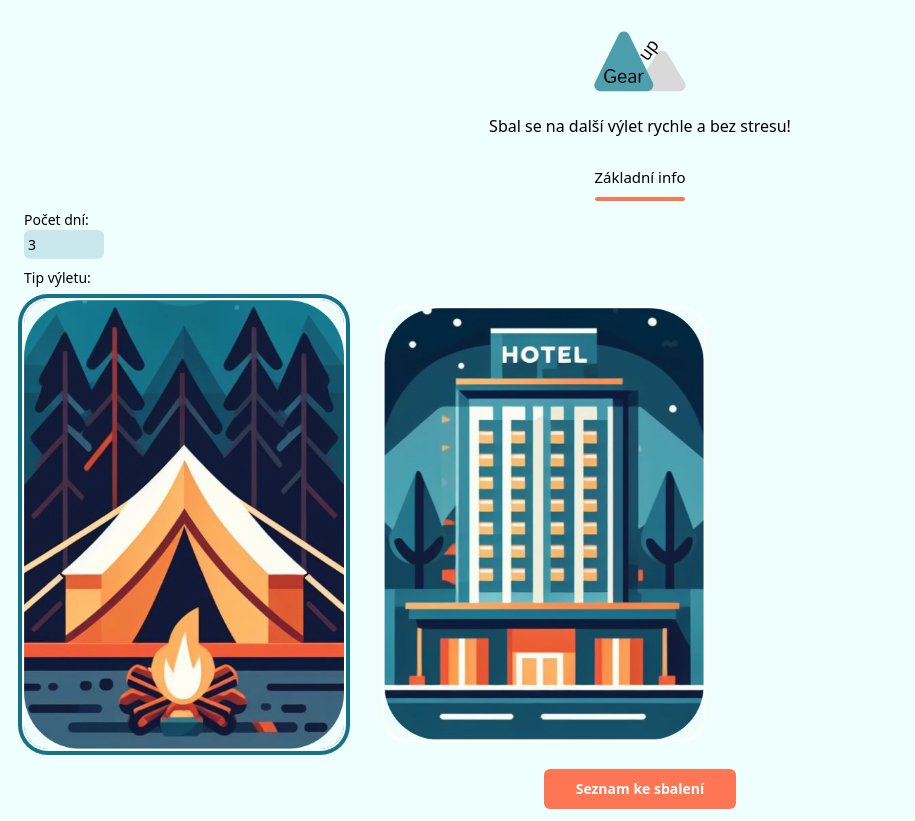
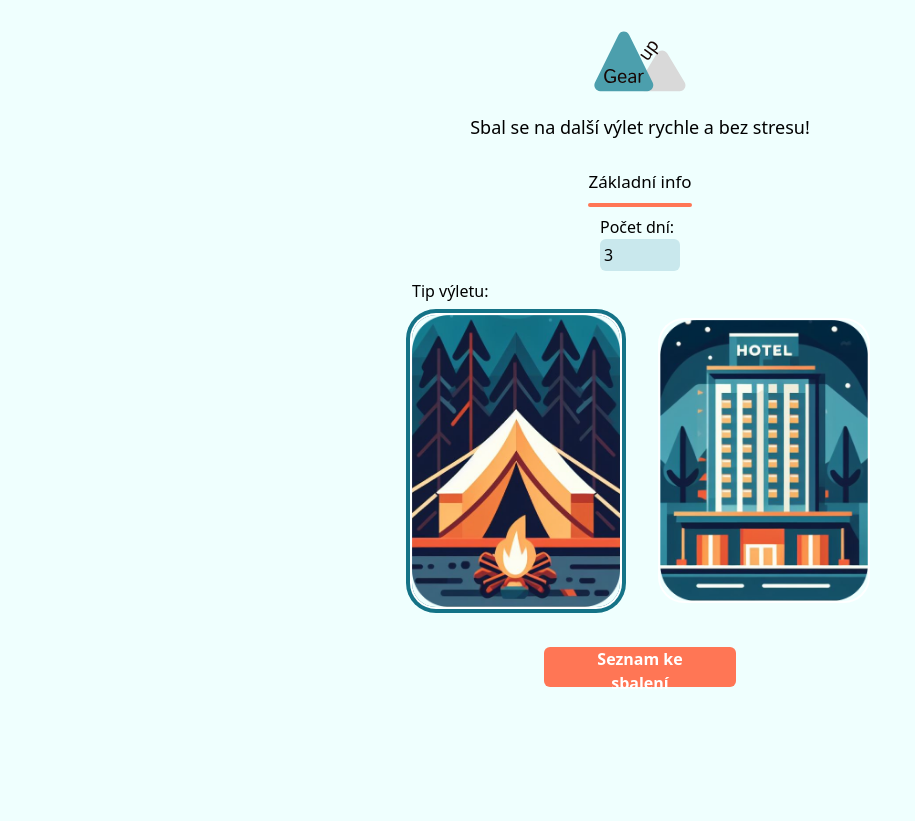
Before and after one commit to EvaMach/gear-up, a React (Vite) app in the folder frontend/: page / in a window 1280 px wide. Shown: the whole page, without its empty margins (0-915 px from the left). After the commit the page ends 800 px from the top, so only its background shows below. Built offline with nearby package versions, Linux system fonts and the light colour scheme; data requests are answered from the project's data file.

Commit message:
edit styles for desktop

```diff
--- a/frontend/src/components/GearListForm/index.tsx
+++ b/frontend/src/components/GearListForm/index.tsx
@@ -1,6 +1,6 @@
 // eslint-disable-next-line import/named
 import Select, { SingleValue } from 'react-select';
-import { Fragment, useEffect, useState } from 'react';
+import { useEffect, useState } from 'react';
 import { useQuery } from '@tanstack/react-query';
 import { Gear, GearItem, GearList, fetchGearOptions } from '../../api/gear';
 import FormSectionHead from '../FormSectionHead';
@@ -132,9 +132,9 @@ const GearListForm = (): JSX.Element => {
         />
         <form className="flex flex-col gap-2">
           {listVisible && (
-            <div className="flex flex-col gap-2">
+            <div className="flex flex-col gap-2 lg:flex-row">
               {filteredGear.map((data, index) => (
-                <Fragment key={index}>
+                <div className="flex flex-col gap-2" key={index}>
                   <FormSectionHead title={data.group} />
                   {data.items.map((dataItem) => (
                     <ListItem
@@ -168,7 +168,7 @@ const GearListForm = (): JSX.Element => {
                       Gear už je na seznamu.
                     </p>
                   )}
-                </Fragment>
+                </div>
               ))}
             </div>
           )}
--- a/frontend/src/components/ListItem/index.tsx
+++ b/frontend/src/components/ListItem/index.tsx
@@ -51,10 +51,11 @@ const ListItem = ({ group, name, count, onRemove }: Props): JSX.Element => {
       <button
         type="button"
         onClick={(): void => setChecked(!checked)}
-        className={`flex justify-between items-center w-40 p-1 h-9 rounded px-2
+        // style={{ minWidth: '20rem' }}
+        className={`flex lg:h-10 justify-between items-center w-1/2 p-1 h-9 rounded px-2
         ${checked ? 'bg-success' : 'bg-blueLight'}`}
       >
-        <div className="text-left w-28 mr-1">
+        <div className="text-left w-10/12 mr-1">
           <p className="overflow-auto whitespace-nowrap">{name}</p>
         </div>
         {checked ? (
--- a/frontend/src/components/TripDetailsForm/index.tsx
+++ b/frontend/src/components/TripDetailsForm/index.tsx
@@ -38,10 +38,10 @@ const TripDetailsForm = ({
 
   return (
     <>
-      <FormSectionHead count={1} title="Základní info" />
+      <FormSectionHead title="Základní info" />
       {step === 'empty' ? (
         <form onSubmit={handleSubmit(onSubmit)}>
-          <div className="flex flex-col gap-2 mb-2">
+          <div className="flex flex-col justify-center sm:items-center gap-2 mb-2">
             <label className="flex flex-col">
               Počet dní:
               <input
@@ -64,7 +64,7 @@ const TripDetailsForm = ({
                     {...register('type', { required: true })}
                   />
                   <img
-                    className="w-80 cursor-pointer ring-transparent peer-checked:ring-accent rounded-3xl ring-offset-2 ring-4"
+                    className="w-70 sm:w-40 md:w-52 cursor-pointer ring-transparent peer-checked:ring-accent rounded-3xl ring-offset-2 ring-4"
                     src={tentImg}
                     alt="camping"
                   />
@@ -79,7 +79,7 @@ const TripDetailsForm = ({
                       {...register('type', { required: true })}
                     />
                     <img
-                      className="w-80 cursor-pointer ring-transparent peer-checked:ring-accent ring-offset-2 ring-4 rounded-3xl"
+                      className="w-70 sm:w-40 md:w-52 cursor-pointer ring-transparent peer-checked:ring-accent ring-offset-2 ring-4 rounded-3xl"
                       src={hotelImg}
                       alt="hotel"
                     />
@@ -90,7 +90,7 @@ const TripDetailsForm = ({
           </div>
           <div className="flex justify-center">
             <button
-              className="h-10 px-6 font-semibold w-48 rounded-md bg-primary text-white my-3"
+              className="h-10 px-6 mt-8 font-semibold w-48 rounded-md bg-primary text-white my-3"
               type="submit"
             >
               Seznam ke sbalení
--- a/frontend/src/global.css
+++ b/frontend/src/global.css
@@ -3,15 +3,27 @@
 @tailwind utilities;
 
 body {
-  font-size: 14px;
+  font-size: 14.5px;
   @apply bg-bgColor;
+
+  @media (min-width: 768px) {
+    font-size: 16px;
+  }
 }
 
 h1 {
   font-size: 16px;
+
+  @media (min-width: 768px) {
+    font-size: 18px;
+  }
 }
 
 h2 {
   font-size: 15px;
   font-weight: 500;
+
+  @media (min-width: 768px) {
+    font-size: 17px;
+  }
 }
```
